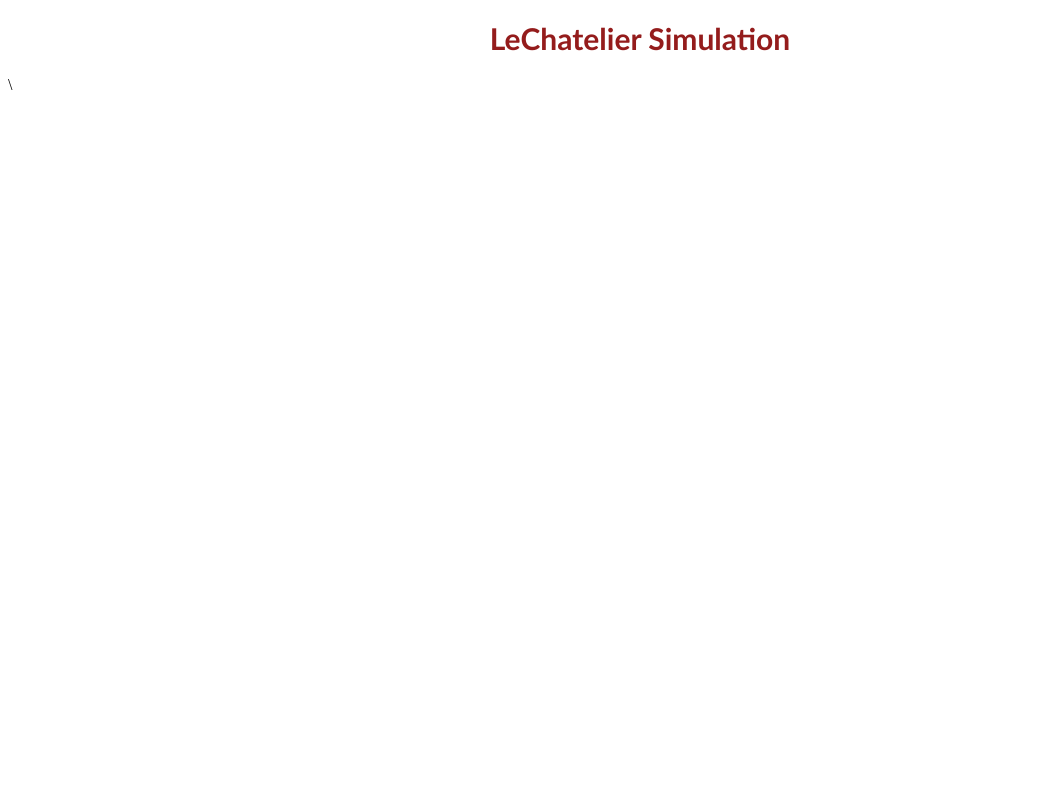
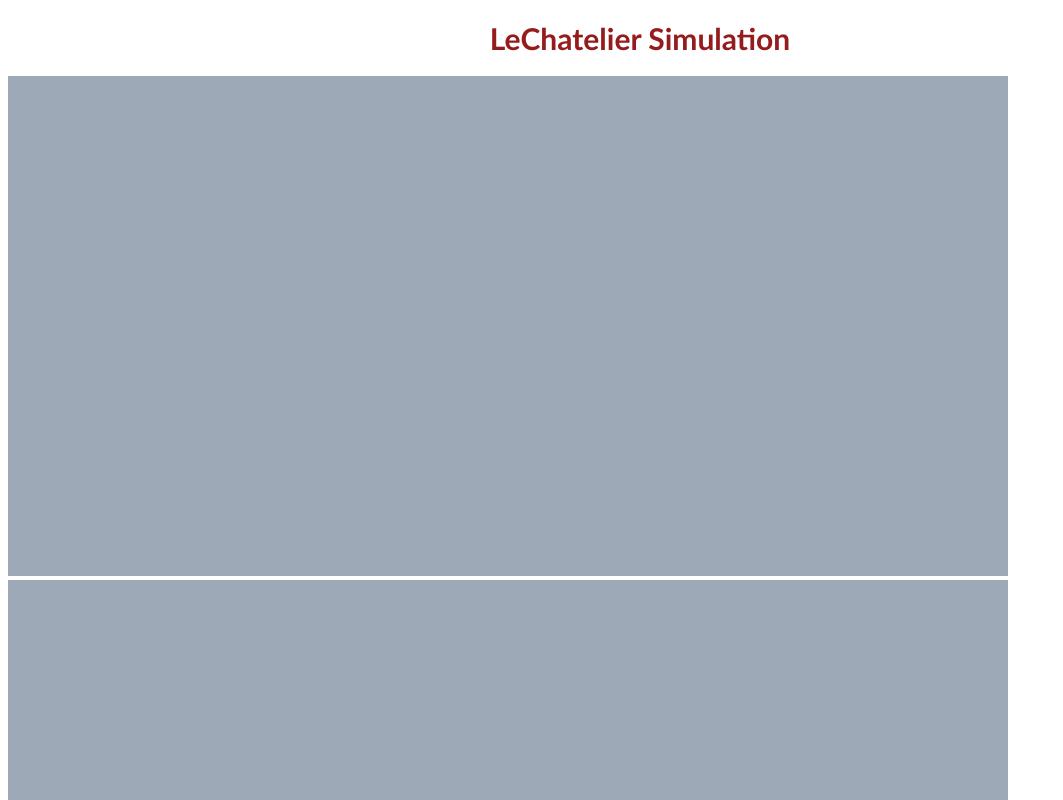
Before and after one commit to smuhammadmehdi8/LeChatelier-Simulation, a React (Vite) app: page / in a window 1280 px wide. Shown: the top 800 px of the page, without its empty margins (0-1063 px from the left). Built offline with nearby package versions, Linux system fonts and the light colour scheme.

Commit message:
started pixijs canvas injection

```diff
--- a/package.json
+++ b/package.json
@@ -10,6 +10,9 @@
     "preview": "vite preview"
   },
   "dependencies": {
+    "@pixi/react": "^8.0.5",
+    "pixi.js": "^8.18.1",
+    "pixijs": "^7.1.4",
     "react": "^19.2.4",
     "react-dom": "^19.2.4"
   },
--- a/src/App.tsx
+++ b/src/App.tsx
@@ -1,15 +1,64 @@
+import {useEffect, useRef} from 'react';
+import * as pixi from 'pixi.js';
+import {Application} from 'pixi.js';
 import "./index.css"
 
+
+
+
 function App() {
+
+  const pixiContainerRef = useRef<HTMLDivElement>(null);
+
+  useEffect(() => {
+    (async() => {
+
+    const app = new Application();
+    await app.init(
+      {
+        //resizeTo: window,
+        width: 1000,
+        height: 500,
+        backgroundColor: 0x1e2a38,
+        backgroundAlpha: 0.5,
+        antialias: true
+      }
+
+    );
+
+    pixiContainerRef.current?.appendChild(app.canvas);
+
+    /*
+    if (pixiContainerRef.current) {
+      pixiContainerRef.current.appendChild(app.canvas);
+    } */
+
+})();
+
+
+
+
+    console.log("div ready for pixijs");
+  }, []);
+
+
   return (
 
-    <body>
-      <h1>LeChatelier Simulation</h1>\
-    </body>
+
+
+    <div>
+      <h1>LeChatelier Simulation</h1>
+
+      <div ref={pixiContainerRef}></div>
+
+    </div>
+
+
 
 
   )
 
+
 }
 
 export default App
```
Also changed, not shown: 1 other file (tests, documents, lock files or other folders).
